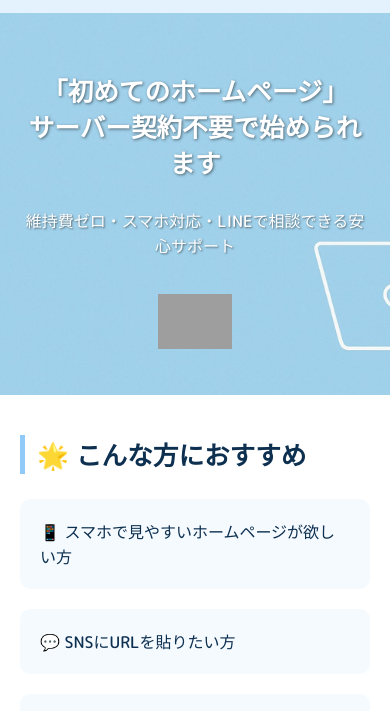
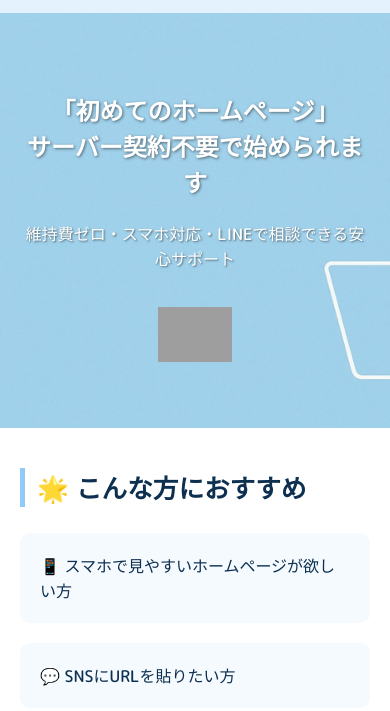
Before and after one commit to rokumizu/web, a plain HTML site: page index.html in a window 390 px wide. Shown: the part 130-841 px from the top of the page. Drawn offline with Linux system fonts and the light colour scheme; grey boxes are pictures that could not be loaded.

Commit message:
Update index.html

```diff
--- a/index.html
+++ b/index.html
@@ -40,14 +40,14 @@
 
     .hero {
       background: url('hero.png') center/cover no-repeat;
-      height: 50vh;
+      min-height: 60vh;
       display: flex;
       flex-direction: column;
       justify-content: center;
       align-items: center;
       text-align: center;
       color: #ffffff;
-      padding: 20px;
+      padding: 60px 20px;
     }
 
     .hero h2 {
@@ -135,17 +135,18 @@
 
     @media (max-width: 768px) {
       .hero {
-        height: auto;
-        padding: 40px 20px;
+        min-height: auto;
+        padding: 60px 20px;
       }
 
       .hero h2 {
-        font-size: 1.6rem;
-        line-height: 1.4;
+        font-size: 1.5rem;
+        line-height: 1.5;
       }
 
       .hero p {
         font-size: 1rem;
+        margin-top: 10px;
       }
 
       .features {
```
